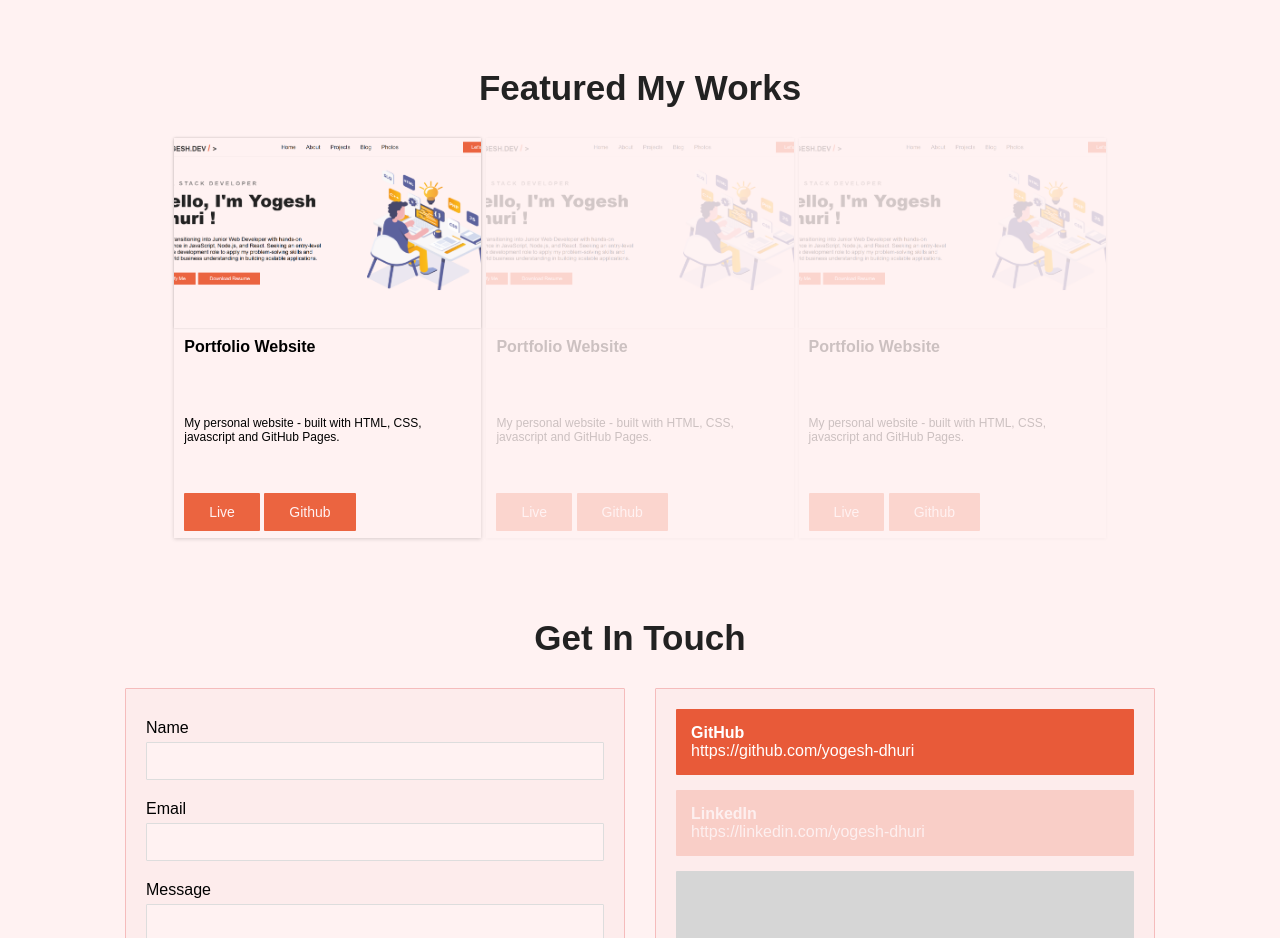
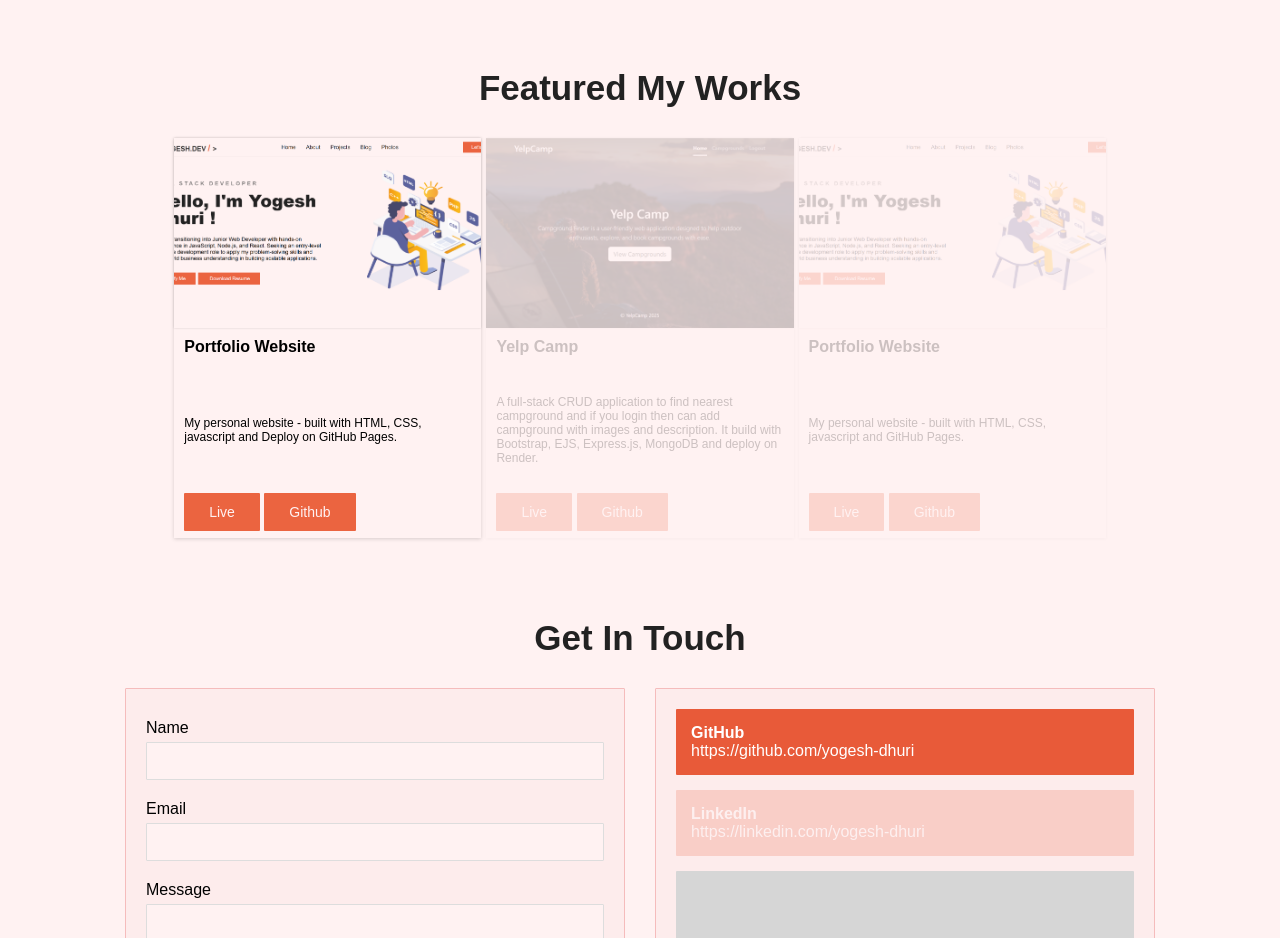
Before and after one commit to ysdhuri312/dhuriyogesh.github.io, a plain HTML site: page index.html in a window 1280 px wide. Shown: the part 1200-2138 px from the top of the page. Drawn offline with Linux system fonts and the light colour scheme.

Commit message:
Add project on my work section

```diff
--- a/index.html
+++ b/index.html
@@ -108,12 +108,24 @@
               <div class="description">
                 <h4>Portfolio Website</h4>
                 <p>
-                  My personal website - built with HTML, CSS, javascript and
-                  GitHub Pages.
+                  My personal website - built with HTML, CSS, javascript and Deploy on GitHub Pages.
                 </p>
                 <div>
-                  <a href="" alt="live-link" class="btn">Live</a>
-                  <a href="" alt="github-link" class="btn">Github</a>
+                  <a href="https://ysdhuri312.github.io/dhuriyogesh.github.io/" alt="live-link" class="btn">Live</a>
+                  <a href="https://github.com/ysdhuri312/portfolio-app" alt="github-link" class="btn">Github</a>
+                </div>
+              </div>
+            </li>
+            <li class="card inprogress">
+              <img src="thumbnails/yelp-camp.png" width=" 200px" />
+              <div class="description">
+                <h4>Yelp Camp</h4>
+                <p>
+                  A full-stack CRUD application to find nearest campground and if you login then can add campground with images and description. It build with Bootstrap, EJS, Express.js, MongoDB and deploy on Render.
+                </p>
+                <div>
+                  <a href="https://yelp-camp-i3wi.onrender.com/" alt="live-link" class="btn">Live</a>
+                  <a href="https://github.com/ysdhuri312/yelp-camp.git" alt="github-link" class="btn">Github</a>
                 </div>
               </div>
             </li>
@@ -128,20 +140,6 @@
                 <div>
                   <a href="" alt="live-link" class="btn">Live</a>
                   <a href="" alt="github-link" class="btn">Github</a>
-                </div>
-              </div>
-            </li>
-            <li class="card inprogress">
-              <img src="thumbnails/portfolio.png" width=" 200px" />
-              <div class="description">
-                <h4>Portfolio Website</h4>
-                <p>
-                  My personal website - built with HTML, CSS, javascript and
-                  GitHub Pages.
-                </p>
-                <div>
-                  <a href="https://ysdhuri312.github.io/dhuriyogesh.github.io/" alt="live-link" class="btn">Live</a>
-                  <a href="https://github.com/ysdhuri312/portfolio-app" alt="github-link" class="btn">Github</a>
                 </div>
               </div>
             </li>
```
Also changed, not shown: thumbnails/yelp-camp.png (added).
